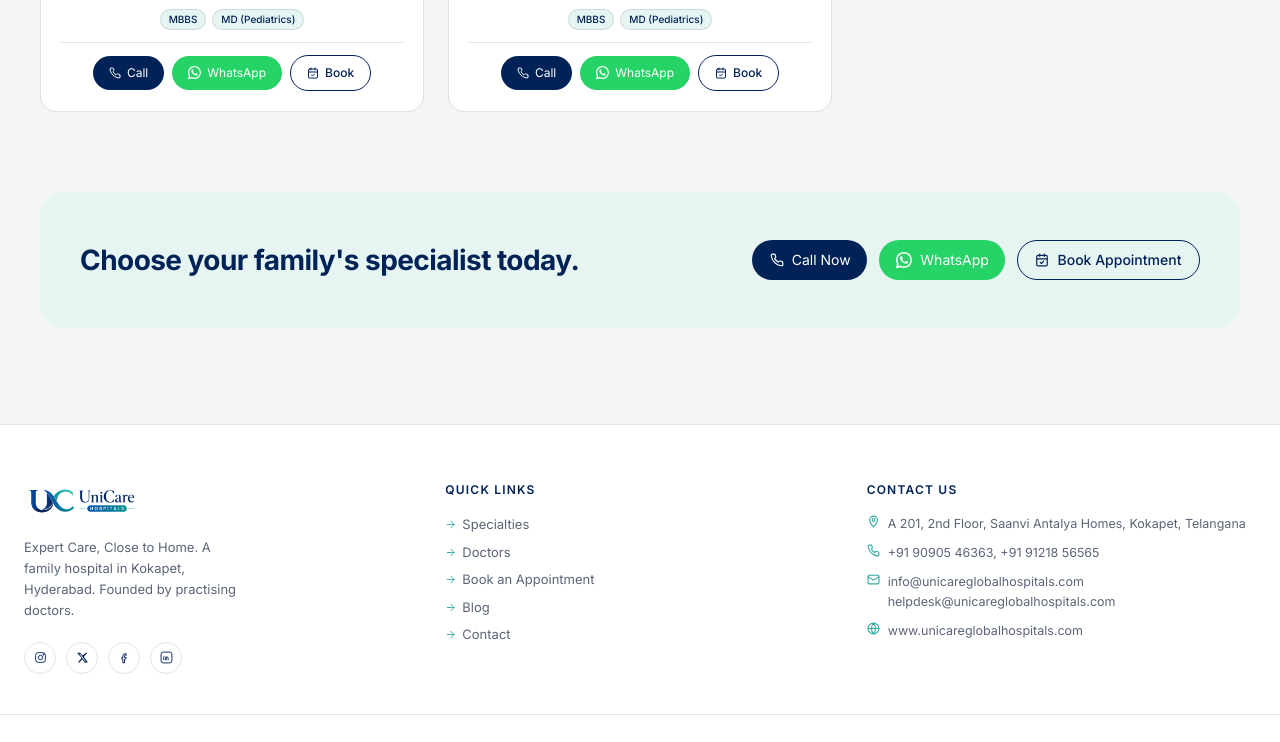
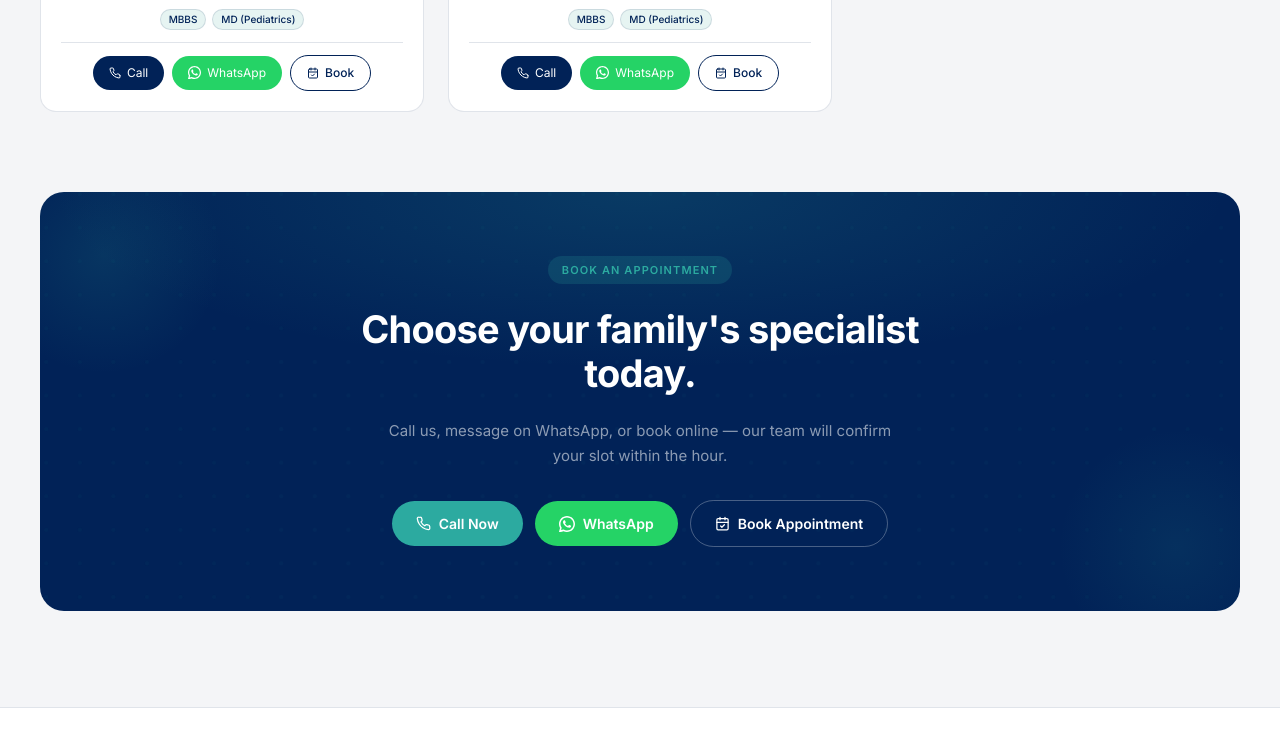
Before and after one commit to BrilliantBrains-CodeBase/unicare-website, a React (Vite) app: page /doctors in a window 1280 px wide. Shown: the part 1680-2422 px from the top of the page. Built offline with nearby package versions, Linux system fonts and the light colour scheme.

Commit message:
redesigned cta band

```diff
--- /dev/null
+++ b/src/components/CTABand.jsx
@@ -0,0 +1,115 @@
+import { motion } from 'framer-motion';
+import { Link } from 'react-router-dom';
+import { Phone, WhatsAppIc, CalendarCheck } from './icons';
+import { fadeUp, stagger, vp } from '../lib/animations';
+
+const PHONE  = '+919090546363';
+const WA_URL = `https://wa.me/919090546363?text=${encodeURIComponent('Hello, I would like to book an appointment at UniCare Hospitals.')}`;
+
+const btnStagger = stagger(0.08, 0.2);
+
+export default function CTABand({ chip = 'Get in Touch', heading, subtext }) {
+  return (
+    <section className="px-4 sm:px-6 lg:px-10 pb-16 sm:pb-20 lg:pb-24">
+      <div className="max-w-330 mx-auto">
+        <motion.div
+          className="relative rounded-3xl overflow-hidden px-6 sm:px-12 lg:px-16 py-12 sm:py-16 text-center"
+          style={{ background: 'var(--navy)' }}
+          variants={fadeUp}
+          initial="hidden"
+          whileInView="visible"
+          viewport={vp}
+        >
+          {/* Background decoration */}
+          <div
+            className="absolute inset-0 pointer-events-none"
+            style={{
+              background: 'radial-gradient(ellipse 70% 60% at 50% 0%, rgba(44,170,160,0.18) 0%, transparent 70%)',
+            }}
+          />
+          <svg
+            viewBox="0 0 900 300"
+            className="absolute inset-0 w-full h-full pointer-events-none opacity-[.04]"
+            aria-hidden="true"
+            preserveAspectRatio="xMidYMid slice"
+          >
+            <defs>
+              <pattern id="cta-dots" width="24" height="24" patternUnits="userSpaceOnUse">
+                <circle cx="1.5" cy="1.5" r="1.5" fill="#2CAAA0"/>
+              </pattern>
+            </defs>
+            <rect width="900" height="300" fill="url(#cta-dots)"/>
+          </svg>
+          {/* Glowing orbs */}
+          <div className="absolute -left-16 -top-16 w-64 h-64 rounded-full pointer-events-none"
+            style={{ background: 'radial-gradient(circle, rgba(44,170,160,0.14) 0%, transparent 65%)' }}/>
+          <div className="absolute -right-16 -bottom-16 w-64 h-64 rounded-full pointer-events-none"
+            style={{ background: 'radial-gradient(circle, rgba(44,170,160,0.10) 0%, transparent 65%)' }}/>
+
+          {/* Content */}
+          <div className="relative z-10 flex flex-col items-center gap-6">
+            {/* Chip */}
+            <span className="inline-flex items-center px-3.5 py-1.5 rounded-full text-[11px] font-semibold tracking-widest uppercase"
+              style={{ background: 'rgba(44,170,160,0.18)', color: '#2CAAA0' }}>
+              {chip}
+            </span>
+
+            {/* Heading */}
+            <h2 className="font-display text-[26px] sm:text-[32px] lg:text-[38px] text-white leading-[1.15] tracking-tight max-w-2xl">
+              {heading}
+            </h2>
+
+            {/* Optional subtext */}
+            {subtext && (
+              <p className="text-[14px] sm:text-[15px] max-w-lg leading-relaxed" style={{ color: 'rgba(255,255,255,0.55)' }}>
+                {subtext}
+              </p>
+            )}
+
+            {/* Buttons */}
+            <motion.div
+              className="flex flex-wrap items-center justify-center gap-3 mt-2"
+              variants={btnStagger}
+              initial="hidden"
+              whileInView="visible"
+              viewport={vp}
+            >
+              <motion.a
+                variants={fadeUp}
+                href={`tel:${PHONE}`}
+                className="inline-flex items-center gap-2 px-6 py-3 rounded-full text-[14px] font-semibold text-white transition-all duration-200 hover:opacity-90"
+                style={{ background: 'var(--teal)' }}
+              >
+                <Phone s={15} c="#fff"/>
+                <span>Call Now</span>
+              </motion.a>
+
+              <motion.a
+                variants={fadeUp}
+                href={WA_URL}
+                target="_blank"
+                rel="noopener noreferrer"
+                className="inline-flex items-center gap-2 px-6 py-3 rounded-full text-[14px] font-semibold text-white transition-all duration-200 hover:opacity-90"
+                style={{ background: '#25D366' }}
+              >
+                <WhatsAppIc s={16} c="#fff"/>
+                <span>WhatsApp</span>
+              </motion.a>
+
+              <motion.div variants={fadeUp}>
+                <Link
+                  to="/book-an-appointment"
+                  className="inline-flex items-center gap-2 px-6 py-3 rounded-full text-[14px] font-semibold text-white border transition-all duration-200 hover:bg-white hover:text-(--navy)"
+                  style={{ borderColor: 'rgba(255,255,255,0.28)' }}
+                >
+                  <CalendarCheck s={15} c="currentColor"/>
+                  <span>Book Appointment</span>
+                </Link>
+              </motion.div>
+            </motion.div>
+          </div>
+        </motion.div>
+      </div>
+    </section>
+  );
+}
--- a/src/pages/About/index.jsx
+++ b/src/pages/About/index.jsx
@@ -1,5 +1,6 @@
 import SEO from '../../components/SEO';
 import PageBanner from '../../components/PageBanner';
+import CTABand from '../../components/CTABand';
 
 export default function About() {
   return (
@@ -15,6 +16,12 @@ export default function About() {
         title="Founded by doctors. Built for families."
         subtitle="Unicare Hospitals was created by practicing specialists who wanted to bring expert, honest care closer to where West Hyderabad families live."
       />
+
+      <CTABand
+        chip="Visit Us"
+        heading="Ready to meet your specialist? We are five minutes away."
+        subtext="Call, WhatsApp or book online — our team will confirm your appointment and guide you to the right specialist."
+      />
     </>
   );
 }
--- a/src/pages/Blog/index.jsx
+++ b/src/pages/Blog/index.jsx
@@ -6,7 +6,7 @@ import { fadeUp, stagger, vp } from '../../lib/animations';
 import { getDoctorBySlug } from '../../data/doctors';
 import posts from '../../../data/blog/posts.json';
 import PostCard from './components/PostCard';
-import CTABand from './components/CTABand';
+import CTABand from '../../components/CTABand';
 
 const CATEGORIES = ['All', 'Gynecology & OB', 'Child Health', 'Diabetes and Hormones', 'Surgery', 'General Health'];
 const gridStagger = stagger(0.07, 0.1);
@@ -86,7 +86,11 @@ export default function Blog() {
         </div>
       </section>
 
-      <CTABand />
+      <CTABand
+        chip="Ask Our Doctors"
+        heading="Have a question an article cannot answer? Ask our doctors."
+        subtext="Call, WhatsApp or book an appointment — our specialists respond within the hour."
+      />
     </>
   );
 }
--- a/src/pages/Doctors/index.jsx
+++ b/src/pages/Doctors/index.jsx
@@ -4,17 +4,14 @@ import { Link } from 'react-router-dom';
 import SEO from '../../components/SEO';
 import PageBanner from '../../components/PageBanner';
 import FilterBar from '../../components/FilterBar';
+import CTABand from '../../components/CTABand';
 import { Phone, WhatsAppIc, CalendarCheck } from '../../components/icons';
 import { fadeUp, stagger, vp } from '../../lib/animations';
 import { physicianSchema } from '../../lib/schema';
 import { doctors } from '../../data/doctors';
 
 const PHONE  = '+919090546363';
-const WA_URL = `https://wa.me/919090546363?text=${encodeURIComponent('Hello, I would like to book an appointment at UniCare Hospitals.')}`;
-
-const FILTERS = ['All', 'Gynecology & OB', 'Pediatrics', 'Surgery', 'Endocrinology & Diabetes', 'Orthopedics'];
-
-const ctaStagger = stagger(0.1, 0);
+const FILTERS =['All', 'Gynecology & OB', 'Pediatrics', 'Surgery', 'Endocrinology & Diabetes', 'Orthopedics'];
 
 // Renders qualification pills, clipping to a single line and showing "+N" for overflow
 function QualPills({ qualString }) {
@@ -194,47 +191,11 @@ export default function Doctors() {
         </div>
       </section>
 
-      {/* CTA band */}
-      <section className="px-4 sm:px-6 lg:px-10 pb-16 sm:pb-20 lg:pb-24">
-        <div className="max-w-330 mx-auto">
-          <motion.div
-            className="rounded-3xl px-6 sm:px-10 py-10 sm:py-12 flex flex-col sm:flex-row items-start sm:items-center justify-between gap-6"
-            style={{ background: 'var(--teal-soft)' }}
-            variants={ctaStagger}
-            initial="hidden"
-            whileInView="visible"
-            viewport={vp}
-          >
-            <motion.p
-              variants={fadeUp}
-              className="font-display text-[20px] sm:text-[24px] lg:text-[28px] text-(--navy) leading-snug max-w-lg"
-            >
-              Choose your family's specialist today.
-            </motion.p>
-
-            <motion.div variants={fadeUp} className="flex flex-wrap gap-3 shrink-0">
-              <a href={`tel:${PHONE}`} className="btn-dark gap-2!">
-                <Phone s={14} c="#fff" />
-                <span>Call Now</span>
-              </a>
-              <a
-                href={WA_URL}
-                target="_blank"
-                rel="noopener noreferrer"
-                className="btn-dark gap-2!"
-                style={{ background: '#25D366' }}
-              >
-                <WhatsAppIc s={16} c="#fff" />
-                <span>WhatsApp</span>
-              </a>
-              <Link to="/book-an-appointment" className="btn-outline gap-2!">
-                <CalendarCheck s={14} />
-                <span>Book Appointment</span>
-              </Link>
-            </motion.div>
-          </motion.div>
-        </div>
-      </section>
+      <CTABand
+        chip="Book an Appointment"
+        heading="Choose your family's specialist today."
+        subtext="Call us, message on WhatsApp, or book online — our team will confirm your slot within the hour."
+      />
     </>
   );
 }
--- a/src/pages/Packages/index.jsx
+++ b/src/pages/Packages/index.jsx
@@ -1,5 +1,6 @@
 import SEO from '../../components/SEO';
 import PageBanner from '../../components/PageBanner';
+import CTABand from '../../components/CTABand';
 
 export default function Packages() {
   return (
@@ -15,6 +16,12 @@ export default function Packages() {
         title="Preventive care, priced simply."
         subtitle="Full-body panels, diabetes screens, women's health and senior citizen packages — each reviewed personally by our doctors."
       />
+
+      <CTABand
+        chip="Book a Package"
+        heading="Have questions about our packages? Talk to our team."
+        subtext="Call us, WhatsApp or book online — our team will help you pick the right health panel and schedule your visit."
+      />
     </>
   );
 }
--- a/src/pages/Specialties/index.jsx
+++ b/src/pages/Specialties/index.jsx
@@ -4,14 +4,11 @@ import { Link } from 'react-router-dom';
 import SEO from '../../components/SEO';
 import PageBanner from '../../components/PageBanner';
 import FilterBar from '../../components/FilterBar';
-import { Arrow, Phone, WhatsAppIc, CalendarCheck } from '../../components/icons';
+import CTABand from '../../components/CTABand';
+import { Arrow } from '../../components/icons';
 import { scaleIn, fadeUp, stagger, vp } from '../../lib/animations';
 
-const PHONE  = '+919090546363';
-const WA_URL = `https://wa.me/919090546363?text=${encodeURIComponent('Hello, I would like to know more about the specialties at UniCare Hospitals.')}`;
-
 const cardStagger = stagger(0.07, 0.1);
-const ctaStagger  = stagger(0.1, 0);
 
 const FILTERS = ['All', 'Women & Children', 'Surgery & Ortho', 'Medicine & Diabetes', 'Support Services'];
 
@@ -314,51 +311,11 @@ export default function Specialties() {
         </div>
       </section>
 
-      {/* CTA band */}
-      <section className="px-4 sm:px-6 lg:px-10 pb-16 sm:pb-20 lg:pb-24">
-        <div className="max-w-330 mx-auto">
-          <motion.div
-            className="rounded-3xl px-6 sm:px-10 py-10 sm:py-12 flex flex-col sm:flex-row items-start sm:items-center justify-between gap-6"
-            style={{ background: 'var(--teal-soft)' }}
-            variants={ctaStagger}
-            initial="hidden"
-            whileInView="visible"
-            viewport={vp}
-          >
-            <motion.p
-              variants={fadeUp}
-              className="font-display text-[20px] sm:text-[24px] lg:text-[28px] text-(--navy) leading-snug max-w-lg"
-            >
-              Not sure which specialist you need? Call{' '}
-              <a href={`tel:${PHONE}`} className="text-(--teal) hover:underline whitespace-nowrap">
-                +91 90905 46363
-              </a>{' '}
-              and our team will guide you.
-            </motion.p>
-
-            <motion.div variants={fadeUp} className="flex flex-wrap gap-3 shrink-0">
-              <a href={`tel:${PHONE}`} className="btn-dark gap-2!">
-                <Phone s={14} c="#fff" />
-                <span>Call Now</span>
-              </a>
-              <a
-                href={WA_URL}
-                target="_blank"
-                rel="noopener noreferrer"
-                className="btn-dark gap-2!"
-                style={{ background: '#25D366' }}
-              >
-                <WhatsAppIc s={16} c="#fff" />
-                <span>WhatsApp</span>
-              </a>
-              <Link to="/book-an-appointment" className="btn-outline gap-2!">
-                <CalendarCheck s={14} />
-                <span>Book Appointment</span>
-              </Link>
-            </motion.div>
-          </motion.div>
-        </div>
-      </section>
+      <CTABand
+        chip="Need Guidance?"
+        heading="Not sure which specialist you need? Our team will guide you."
+        subtext="Call +91 90905 46363, message on WhatsApp, or book online. We will point you to the right doctor."
+      />
     </>
   );
 }
```
Also changed, not shown: 5 other files (tests, documents, lock files or other folders).
